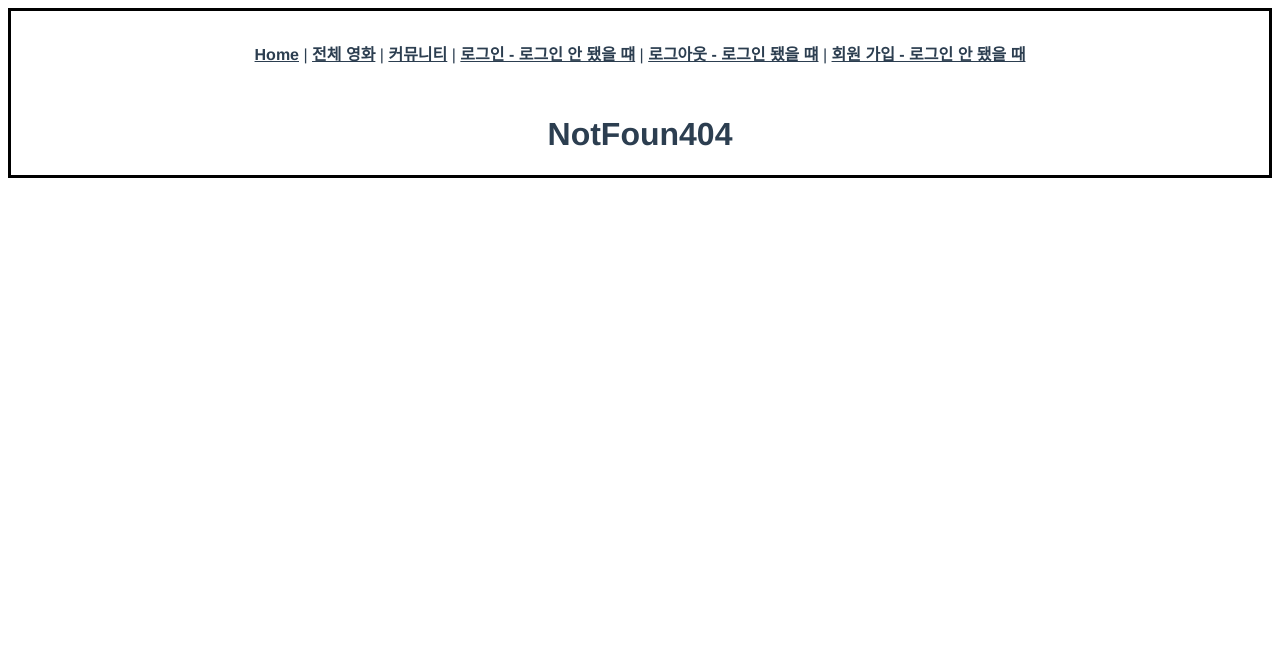
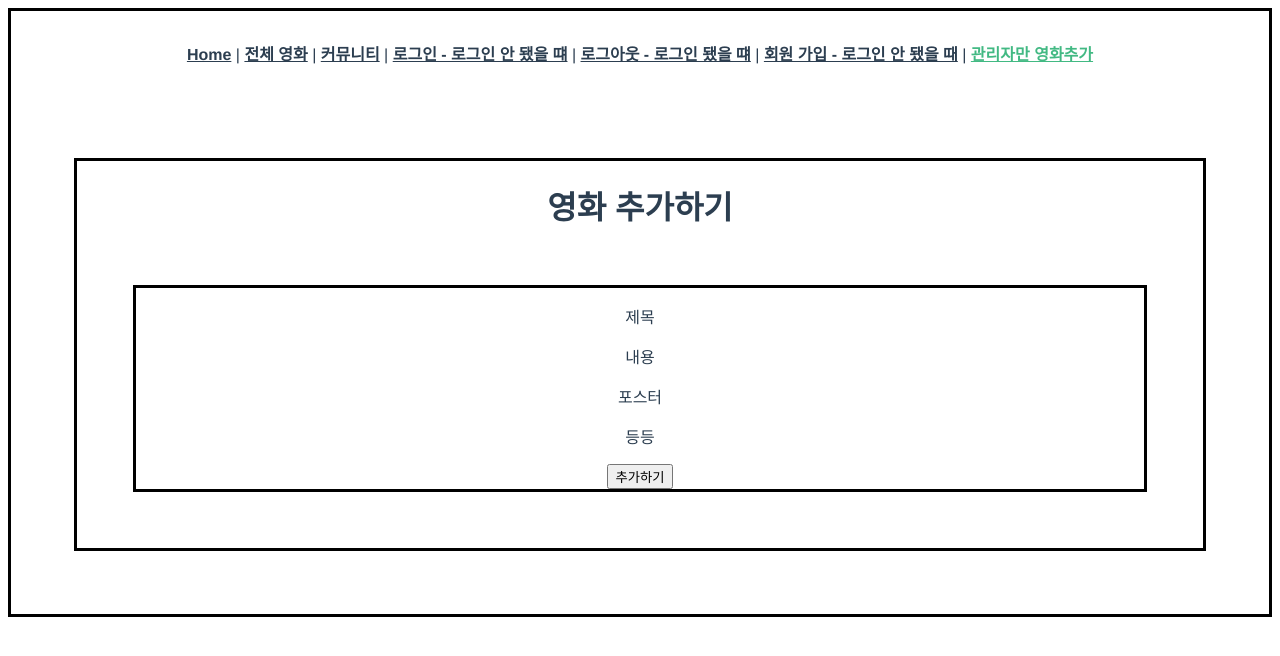
Before and after one commit to beckhem96/Sosoo_jungye, a Vue app in the folder front/last-pjt/: page /admin in a window 1280 px wide. Before the commit this address led to /404. Shown: the top 656 px of the page. Built offline with nearby package versions, Linux system fonts and the light colour scheme.

Commit message:
관리자 영화 추가 코드 추가

```diff
--- a/front/last-pjt/src/App.vue
+++ b/front/last-pjt/src/App.vue
@@ -6,7 +6,8 @@
       <router-link to="/community">커뮤니티</router-link> |
       <router-link to="/login">로그인 - 로그인 안 됐을 떄</router-link> |
       <router-link to="/logout">로그아웃 - 로그인 됐을 떄</router-link> |
-      <router-link to="/signup">회원 가입 - 로그인 안 됐을 때</router-link>
+      <router-link to="/signup">회원 가입 - 로그인 안 됐을 때</router-link> |
+      <router-link to="/admin">관리자만 영화추가</router-link>
     </nav>
     <router-view/>
   </div>
--- a/front/last-pjt/src/components/DetailView/DetailMovieCommentItem.vue
+++ b/front/last-pjt/src/components/DetailView/DetailMovieCommentItem.vue
@@ -1,6 +1,7 @@
 <template>
   <div>
     <p>영화가 좀 별로네요....</p>
+    <p>Articles_id와 comment_id 이용 반복문?</p>
   </div>
 </template>
 
--- a/front/last-pjt/src/router/index.js
+++ b/front/last-pjt/src/router/index.js
@@ -9,6 +9,7 @@ import SignUp from '../views/SignUp.vue'
 import CommunityBoard from '../views/CommunityBoard.vue'
 import ArticleDetail from '../views/ArticleDetail.vue'
 import NotFound404 from '../views/NotFound404.vue'
+import AdminMovieAdd from '../views/AdminMovieAdd'
 
 Vue.use(VueRouter)
 
@@ -18,14 +19,6 @@ const routes = [
     name: 'home',
     component: HomeView
   },
-  // {
-  //   path: '/about',
-  //   name: 'about',
-  //   // route level code-splitting
-  //   // this generates a separate chunk (about.[hash].js) for this route
-  //   // which is lazy-loaded when the route is visited.
-  //   component: () => import(/* webpackChunkName: "about" */ '../views/AboutView.vue')
-  // }
   {
     path: '/detail_id',
     name: 'detail',
@@ -62,6 +55,11 @@ const routes = [
     component: ArticleDetail
   },
   {
+    path: '/admin',
+    name: 'admin',
+    component: AdminMovieAdd
+  },
+  {
     path: '/404',
     name: 'NotFound404',
     component: NotFound404
--- /dev/null
+++ b/front/last-pjt/src/views/AdminMovieAdd.vue
@@ -0,0 +1,22 @@
+<template>
+  <div>
+    <h1>영화 추가하기</h1>
+    <div>
+      <p>제목</p>
+      <p>내용</p>
+      <p>포스터</p>
+      <p>등등</p>
+      <button>추가하기</button>
+    </div>
+  </div>
+</template>
+
+<script>
+export default {
+  name: 'AdminMovieAdd'
+}
+</script>
+
+<style>
+
+</style>
```
